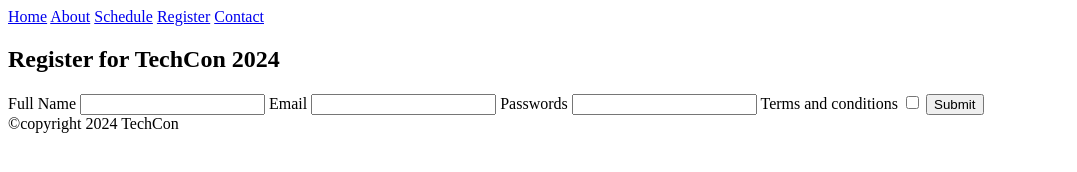
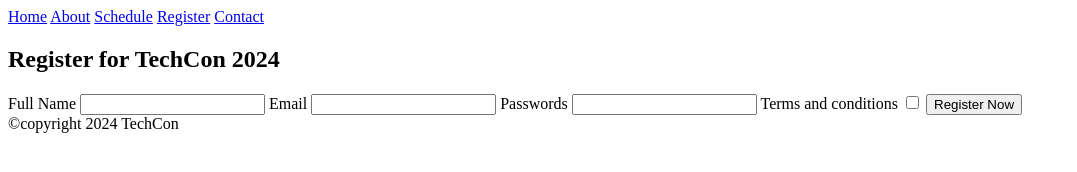
Before and after one commit to nestormuk/TechCon_HTML, a plain HTML site: page techcon_website/register.html in a window 1280 px wide. Shown: the whole page, without its empty margins (0-1077 px from the left). Drawn offline with Linux system fonts and the light colour scheme.

Commit message:
button inregister modified

```diff
--- a/techcon_website/register.html
+++ b/techcon_website/register.html
@@ -30,7 +30,7 @@
             <label for="checkbox">Terms and conditions</label>
             <input type="checkbox">
 
-            <button type="submit">Submit</button>
+            <button type="submit">Register Now</button>
 
         </form>
     </main>
```
